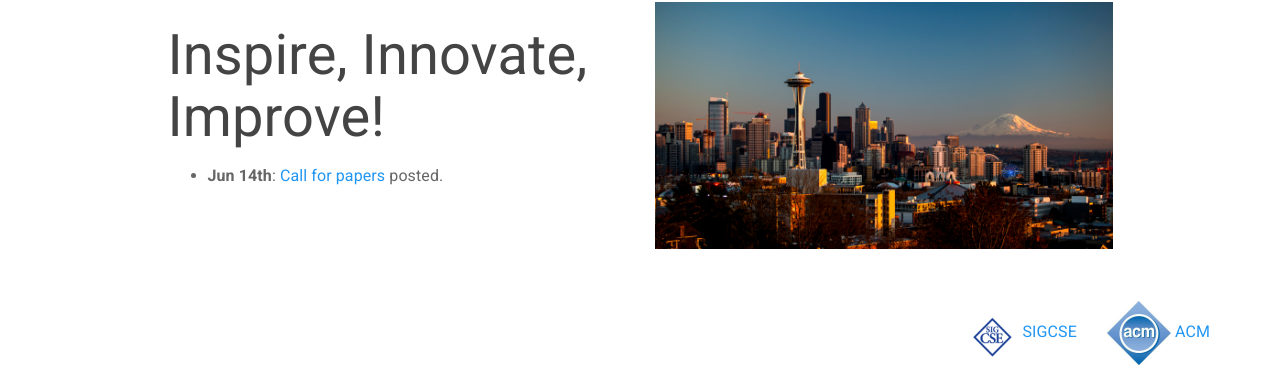
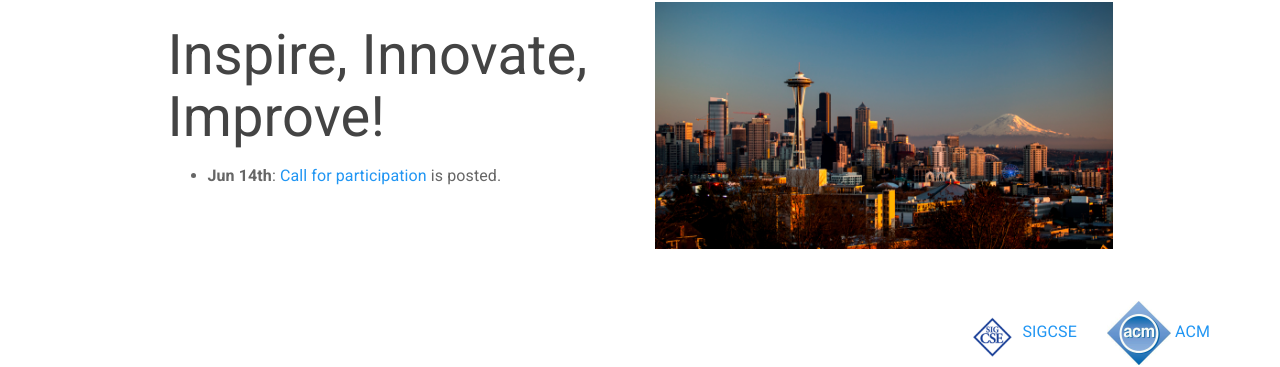
Before and after one commit to sigcsets/sigcse2017, a Jekyll site: the page built from index.html, in a window 1280 px wide. Shown: the part 94-461 px from the top of the page. Built offline with Jekyll 4.4.1, drawn with Linux system fonts in a browser that asks for light colours.

Commit message:
Wording change, new upload script.
Made a wording change (papers -> participation), and added a live upload script.

```diff
--- /dev/null
+++ b/_config_live.yaml
@@ -0,0 +1,2 @@
+baseurl: ""
+url: "http://sigcse2017.sigcse.org"
--- a/_includes/nav/info-dropdown.html
+++ b/_includes/nav/info-dropdown.html
@@ -9,7 +9,7 @@
   <ul class="dropdown-menu">
     <li>
       <a href="{{ '/info/cfp.html' | prepend: site.baseurl }}">
-        Call for Papers
+        Call for Participation
       </a>
     </li>
     <li role="separator" class="divider"></li>
--- a/index.html
+++ b/index.html
@@ -7,8 +7,8 @@ layout: default
     <h1>Inspire, Innovate, Improve!</h1>
     <ul>
       <li> <strong>Jun 14th</strong>: <a href="{{ '/info/cfp.html' | prepend: site.baseurl }}">
-        Call for papers
-      </a> posted. </li>
+        Call for participation
+      </a> is posted. </li>
     </ul>
   </div>
   <div class = "col-sm-6">
```
Also changed, not shown: 1 other file.
